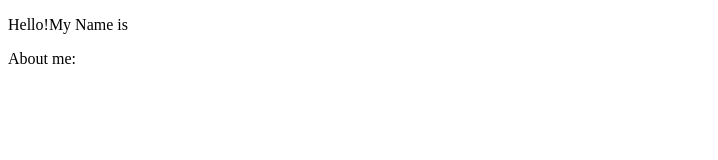
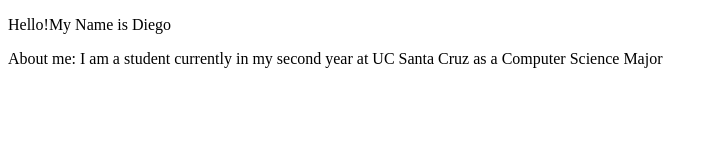
Before and after one commit to OceanBIvd/Website, a plain HTML site: page index.html in a window 1280 px wide. Shown: the whole page, without its empty margins (0-718 px from the left). Drawn offline with Linux system fonts and the light colour scheme.

Commit message:
Update index.html

```diff
--- a/index.html
+++ b/index.html
@@ -4,7 +4,7 @@
       <title>My Personal Website</title>
     </head>
     <body>
-      <p>Hello!My Name is</p>
-      <p>About me: </p>
+      <p>Hello!My Name is Diego</p>
+      <p>About me: I am a student currently in my second year at UC Santa Cruz as a Computer Science Major</p>
     </body>
 </html>
```
